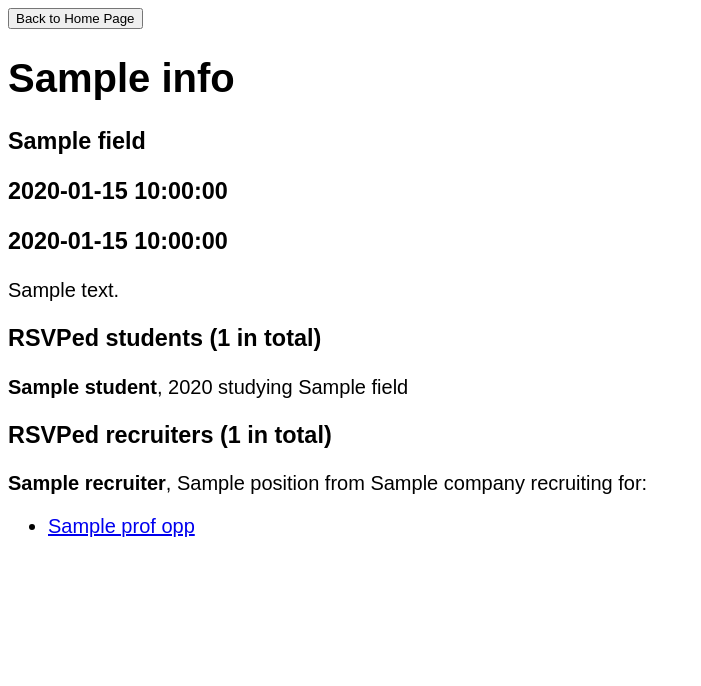
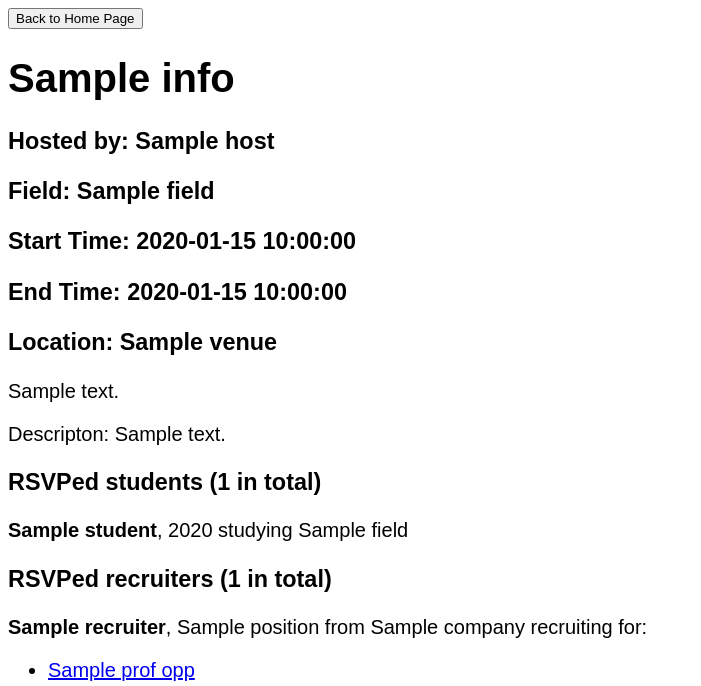
Before and after one commit to williamzhu0404/databaseProject1_3, a Flask app: template templates/event.html in a window 1280 px wide. Shown: the top 686 px of the page, without its empty margins (0-701 px from the left). Run offline with Flask 2, Linux system fonts and the light colour scheme; the template is opened without the code that fills it: most values are stand-ins (such as "Sample title", 1, 10 or a date in 2020); parts of the project's set-up code (start-up, migrations or seed data) failed here and were passed over.

Commit message:
revamped event page

```diff
--- a/app.py
+++ b/app.py
@@ -165,6 +165,10 @@ def rsvp_add():
 @app.route('/event/<eid>')
 def event(eid):
   info = next(g.conn.execute('select * from events where eid = \'' + eid + '\';'))
+  venue = next(g.conn.execute('select name, address from venues where vid = \'' + info['vid'] + '\';'))
+  host = next(g.conn.execute('select o.name from organizations o join hosts h on o.oid = h.oid where h.eid = ' + eid + ';'))['name']
+
+  # querying the rsvped students and recruiters
   cursor = g.conn.execute('select s.uni, s.name, s.field, s.year from students s join rsvp_student r_s on s.uni = r_s.uni where r_s.eid = \'' + eid + '\';')
   students = []
   for student in cursor:
@@ -181,7 +185,8 @@ def event(eid):
     recruiter2['prof_opps'] = prof_opps
     recruiters.append(recruiter2)
 
-  return render_template("event.html", info=info, stu_count=len(students), rec_count=len(recruiters), students=students, recruiters=recruiters)
+  return render_template("event.html", info=info, stu_count=len(students), rec_count=len(recruiters), students=students, recruiters=recruiters, \
+					venue=venue, host=host)
 
 @app.route('/prof-opp/<pid>')
 def prof_opp(pid):
--- a/templates/event.html
+++ b/templates/event.html
@@ -10,10 +10,12 @@
 <body>
   <form method="GET" action="/"><input type="submit" value="Back to Home Page"></form>
   <h1>{{info.name}}</h1>
-  <h3>{{info.field}}</h3>
-  <h3>{{info.start_time}}</h3>
-  <h3>{{info.end_time}}</h3>
-  <p>{{info.description}}</p>
+  <h3>Hosted by: {{host}}</h3>
+  <h3>Field: {{info.field}}</h3>
+  <h3>Start Time: {{info.start_time}}</h3>
+  <h3>End Time: {{info.end_time}}</h3>
+  <h3>Location: {{venue.name}}</h3><p>{{venue.address}}</p>
+  <p>Descripton: {{info.description}}</p>
   <div>
     <h3>RSVPed students (<span style="font-weight:bold;">{{stu_count}}</span> in total)</h3>
     {% for n in students %}
```
